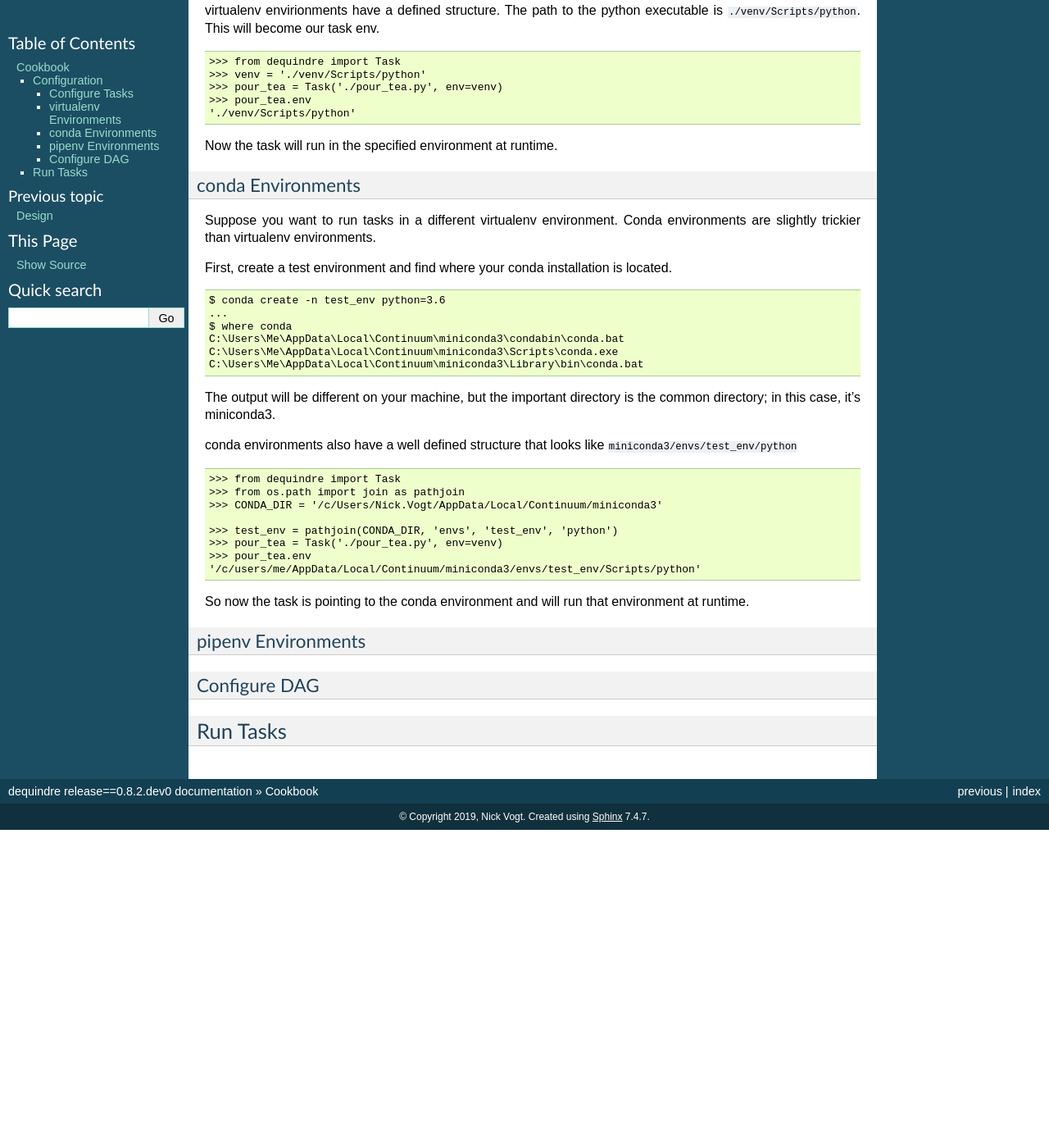
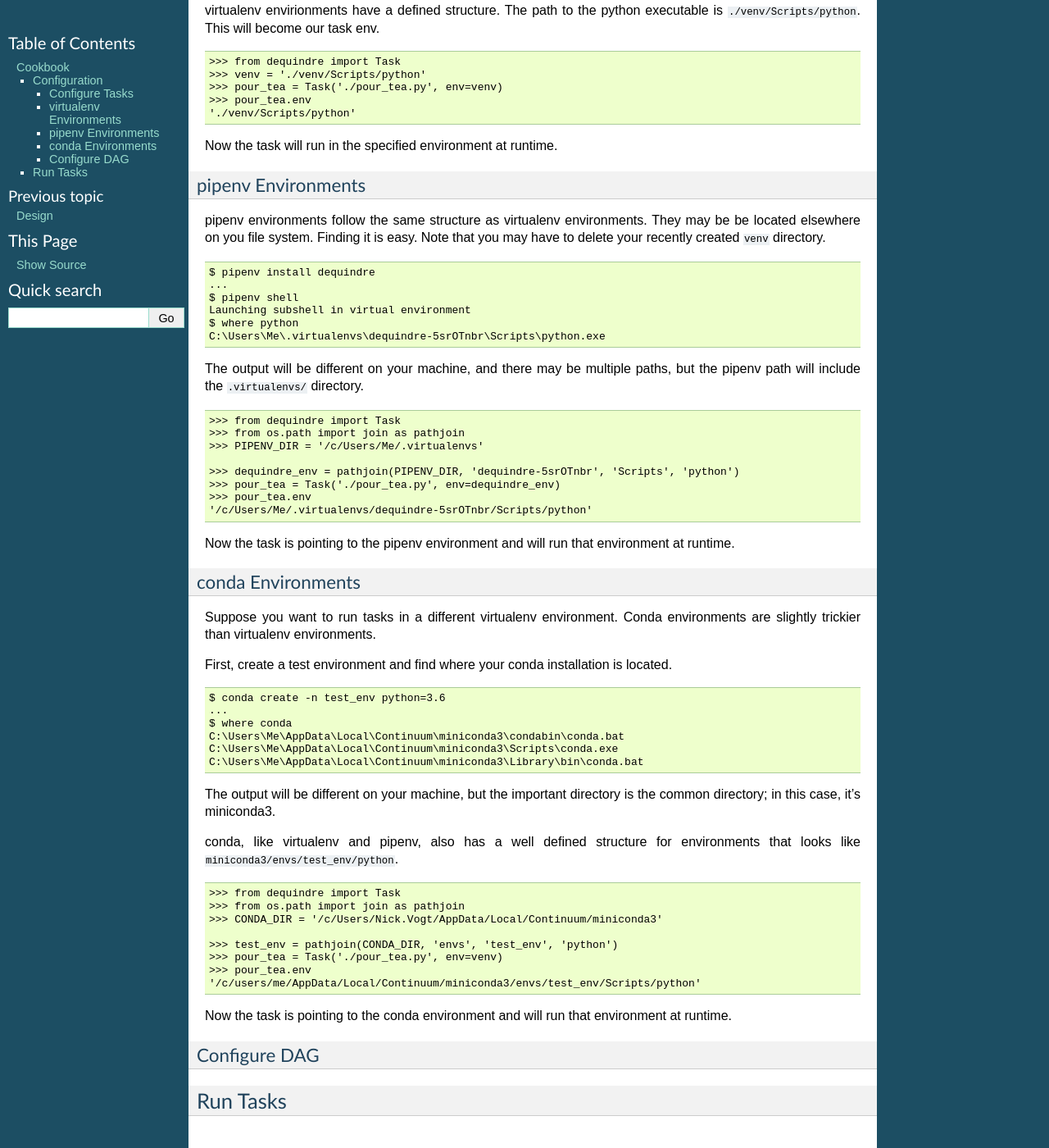
Before and after one commit to vogt4nick/dequindre, a Sphinx documentation site: the page built from docs/source/user-guide/cookbook.md, in a window 1280 px wide and 1400 px high, scrolled down 817 px. Shown: the whole window at 82% size. Built offline with Sphinx 7.4.7, drawn with Linux system fonts in a browser that asks for light colours; before the commit the page ends 1829 px from its top, so only the background shows below that.

Commit message:
document environment usage

````diff
--- a/docs/source/user-guide/cookbook.md
+++ b/docs/source/user-guide/cookbook.md
@@ -57,6 +57,34 @@ virtualenv envirionments have a defined structure. The path to the python execut
 
 Now the task will run in the specified environment at runtime.
 
+### pipenv Environments
+
+pipenv environments follow the same structure as virtualenv environments. They may be be located elsewhere on you file system. Finding it is easy. Note that you may have to delete your recently created `venv` directory.
+
+```pipenv
+$ pipenv install dequindre
+...
+$ pipenv shell
+Launching subshell in virtual environment
+$ where python
+C:\Users\Me\.virtualenvs\dequindre-5srOTnbr\Scripts\python.exe
+```
+
+The output will be different on your machine, and there may be multiple paths, but the pipenv path will include the `.virtualenvs/` directory.
+
+```pipenv-task
+>>> from dequindre import Task
+>>> from os.path import join as pathjoin
+>>> PIPENV_DIR = '/c/Users/Me/.virtualenvs'
+
+>>> dequindre_env = pathjoin(PIPENV_DIR, 'dequindre-5srOTnbr', 'Scripts', 'python')
+>>> pour_tea = Task('./pour_tea.py', env=dequindre_env)
+>>> pour_tea.env
+'/c/Users/Me/.virtualenvs/dequindre-5srOTnbr/Scripts/python'
+```
+
+Now the task is pointing to the pipenv environment and will run that environment at runtime.
+
 ### conda Environments
 
 Suppose you want to run tasks in a different virtualenv environment. Conda environments are slightly trickier than virtualenv environments.
@@ -74,7 +102,7 @@ C:\Users\Me\AppData\Local\Continuum\miniconda3\Library\bin\conda.bat
 
 The output will be different on your machine, but the important directory is the common directory; in this case, it's miniconda3.
 
-conda environments also have a well defined structure that looks like `miniconda3/envs/test_env/python`
+conda, like virtualenv and pipenv, also has a well defined structure for environments that looks like `miniconda3/envs/test_env/python`.
 
 ```conda-task
 >>> from dequindre import Task
@@ -87,11 +115,7 @@ conda environments also have a well defined structure that looks like `miniconda
 '/c/users/me/AppData/Local/Continuum/miniconda3/envs/test_env/Scripts/python'
 ```
 
-So now the task is pointing to the conda environment and will run that environment at runtime.
-
-### pipenv Environments
-
-
+Now the task is pointing to the conda environment and will run that environment at runtime.
 
 ### Configure DAG
 
````
